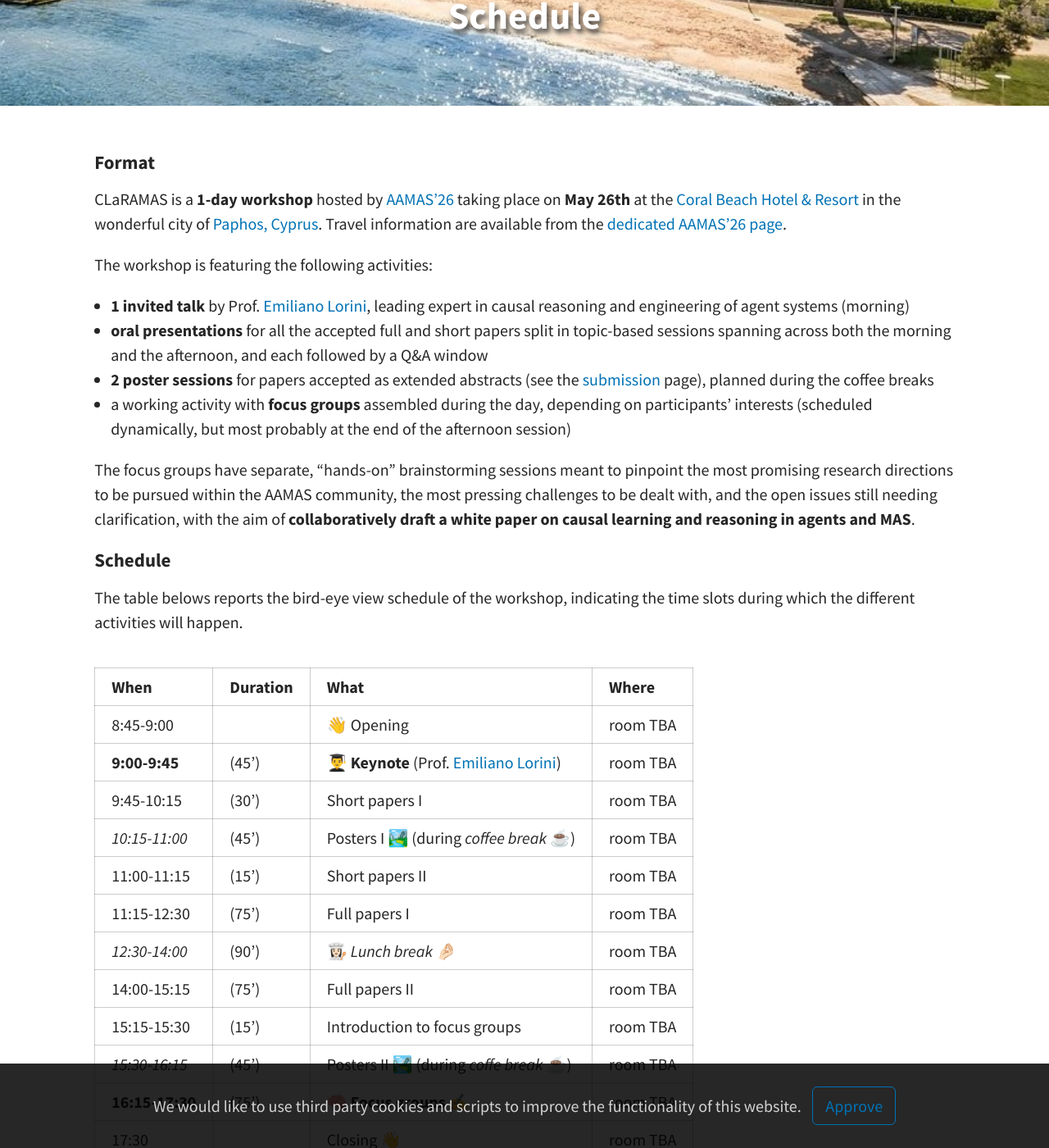
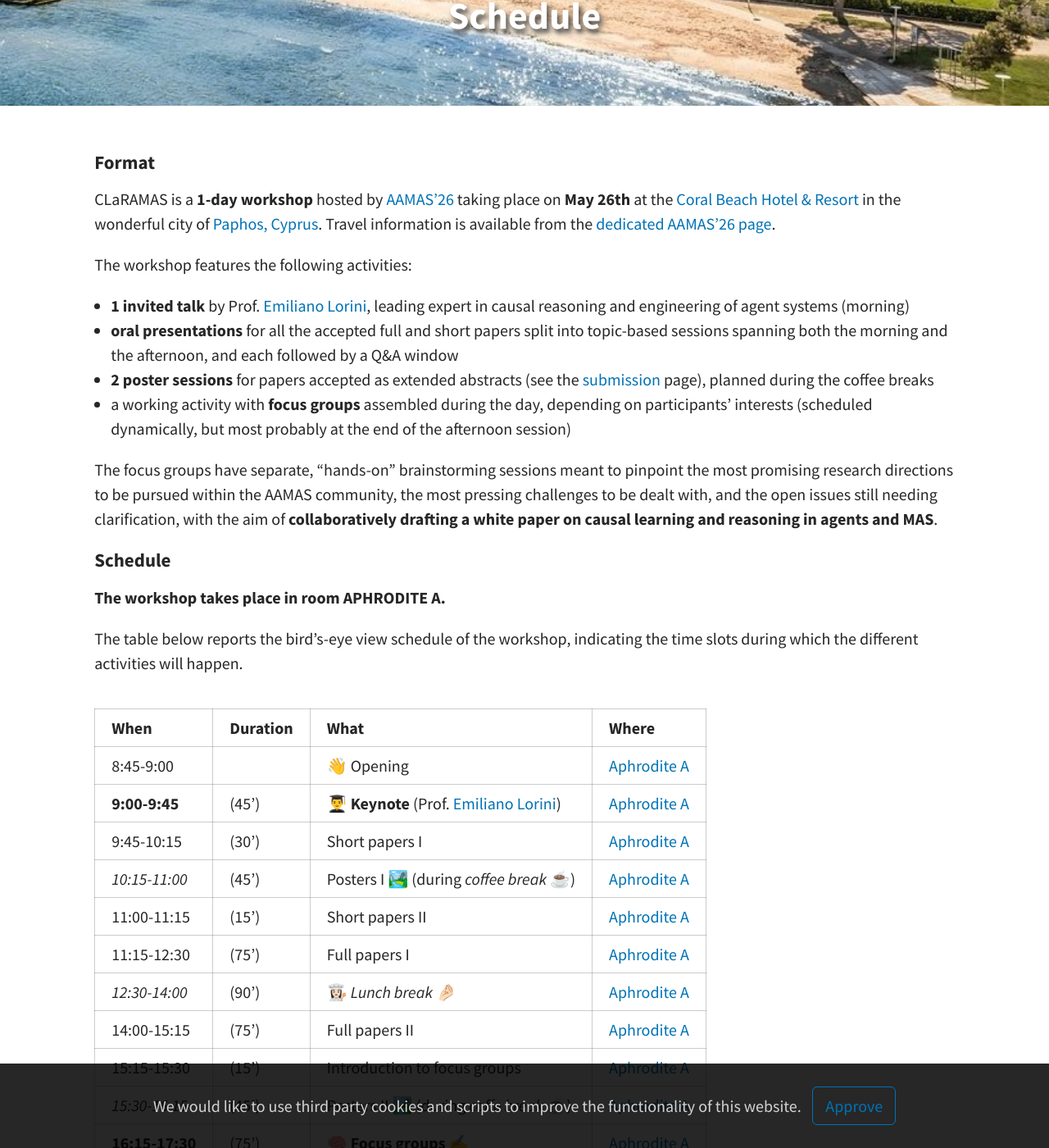
Before and after one commit to CLaRAMAS-workshop/claramas2026, a Jekyll site: the page built from pages/schedule.md, in a window 1280 px wide and 1400 px high, scrolled down 191 px. Shown: the whole window at 82% size. Built offline with Jekyll 4.4.1, drawn with Linux system fonts in a browser that asks for light colours; a script that is not in the unit is left out; some of the changed text lies outside the part shown.

Commit message:
Fix grammar and formatting in schedule.md

```diff
--- a/pages/schedule.md
+++ b/pages/schedule.md
@@ -9,13 +9,13 @@ tags: [format, schedule, papers, keynotes, posters]
 #### Format
 
 CLaRAMAS is a **1-day workshop** hosted by [AAMAS'26](https://cyprusconferences.org/aamas2026/) taking place on **May 26th** at the [Coral Beach Hotel & Resort](https://coral.com.cy/) in the wonderful city of [Paphos, Cyprus](https://www.visitpafos.org.cy/).
-Travel information are available from the [dedicated AAMAS'26 page](https://cyprusconferences.org/aamas2026/travel-information/).
+Travel information is available from the [dedicated AAMAS'26 page](https://cyprusconferences.org/aamas2026/travel-information/).
 
-The workshop is featuring the following activities:
+The workshop features the following activities:
   * **1 invited talk** by Prof. [Emiliano Lorini](https://www.irit.fr/~Emiliano.Lorini/), leading expert in causal reasoning and engineering of agent systems
 (morning)
   * **oral presentations** for all the accepted full and short papers
-split in topic-based sessions spanning across both the morning and the afternoon,
+split into topic-based sessions spanning both the morning and the afternoon,
 and each followed by a Q&A window
   * **2 poster sessions** for papers accepted as extended abstracts (see the [submission](/claramas2026/submission) page),
 planned during the coffee breaks
@@ -26,27 +26,29 @@ The focus groups have separate, "hands-on" brainstorming sessions
 meant to pinpoint the most promising research directions to be pursued within the AAMAS community,
 the most pressing challenges to be dealt with,
 and the open issues still needing clarification,
-with the aim of **collaboratively draft a white paper on causal learning and reasoning in agents and MAS**.
+with the aim of **collaboratively drafting a white paper on causal learning and reasoning in agents and MAS**.
 
 #### Schedule
 
-The table belows reports the bird-eye view schedule of the workshop,
+**The workshop takes place in room APHRODITE A.**
+
+The table below reports the bird's-eye view schedule of the workshop,
 indicating the time slots during which the different activities will happen.
 
 | When            | Duration | What                                                                               | Where    |
 |-----------------|----------|------------------------------------------------------------------------------------|----------|
-| 8:45-9:00       |          | 👋 Opening                                                                         | room TBA |
-| **9:00-9:45**   | (45')    | **👨‍🎓 Keynote** (Prof. [Emiliano Lorini](https://www.irit.fr/~Emiliano.Lorini/)) | room TBA |
-| 9:45-10:15      | (30')    | Short papers I                                                                     | room TBA |
-| *10:15-11:00*   | (45')    | Posters I 🏞️ (during *coffee break* ☕)                                            | room TBA |
-| 11:00-11:15     | (15')    | Short papers II                                                                    | room TBA |
-| 11:15-12:30     | (75')    | Full papers I                                                                      | room TBA |
-| *12:30-14:00*   | (90')    | 👩🏻‍🍳 *Lunch break* 🤌🏻                                                         | room TBA |
-| 14:00-15:15     | (75')    | Full papers II                                                                     | room TBA |
-| 15:15-15:30     | (15')    | Introduction to focus groups                                                       | room TBA |
-| *15:30-16:15*   | (45')    | Posters II 🏞️ (during *coffe break* ☕)                                            | room TBA |
-| **16:15-17:30** | (75')    | 🧠 **Focus groups** ✍                                                              | room TBA |
-| 17:30           |          | Closing 👋                                                                         | room TBA |
+| 8:45-9:00       |          | 👋 Opening                                                                         | [Aphrodite A](https://us06web.zoom.us/j/82978019991?pwd=8taCmGHoJLOFQTad8incSfgr8VzIVT.1) |
+| **9:00-9:45**   | (45')    | **👨‍🎓 Keynote** (Prof. [Emiliano Lorini](https://www.irit.fr/~Emiliano.Lorini/)) | [Aphrodite A](https://us06web.zoom.us/j/82978019991?pwd=8taCmGHoJLOFQTad8incSfgr8VzIVT.1) |
+| 9:45-10:15      | (30')    | Short papers I                                                                     | [Aphrodite A](https://us06web.zoom.us/j/82978019991?pwd=8taCmGHoJLOFQTad8incSfgr8VzIVT.1) |
+| *10:15-11:00*   | (45')    | Posters I 🏞️ (during *coffee break* ☕)                                            | [Aphrodite A](https://us06web.zoom.us/j/82978019991?pwd=8taCmGHoJLOFQTad8incSfgr8VzIVT.1) |
+| 11:00-11:15     | (15')    | Short papers II                                                                    | [Aphrodite A](https://us06web.zoom.us/j/82978019991?pwd=8taCmGHoJLOFQTad8incSfgr8VzIVT.1) |
+| 11:15-12:30     | (75')    | Full papers I                                                                      | [Aphrodite A](https://us06web.zoom.us/j/82978019991?pwd=8taCmGHoJLOFQTad8incSfgr8VzIVT.1) |
+| *12:30-14:00*   | (90')    | 👩🏻‍🍳 *Lunch break* 🤌🏻                                                         | [Aphrodite A](https://us06web.zoom.us/j/82978019991?pwd=8taCmGHoJLOFQTad8incSfgr8VzIVT.1) |
+| 14:00-15:15     | (75')    | Full papers II                                                                     | [Aphrodite A](https://us06web.zoom.us/j/82978019991?pwd=8taCmGHoJLOFQTad8incSfgr8VzIVT.1) |
+| 15:15-15:30     | (15')    | Introduction to focus groups                                                       | [Aphrodite A](https://us06web.zoom.us/j/82978019991?pwd=8taCmGHoJLOFQTad8incSfgr8VzIVT.1) |
+| *15:30-16:15*   | (45')    | Posters II 🏞️ (during *coffe break* ☕)                                            | [Aphrodite A](https://us06web.zoom.us/j/82978019991?pwd=8taCmGHoJLOFQTad8incSfgr8VzIVT.1) |
+| **16:15-17:30** | (75')    | 🧠 **Focus groups** ✍                                                              | [Aphrodite A](https://us06web.zoom.us/j/82978019991?pwd=8taCmGHoJLOFQTad8incSfgr8VzIVT.1) |
+| 17:30           |          | Closing 👋                                                                         | [Aphrodite A](https://us06web.zoom.us/j/82978019991?pwd=8taCmGHoJLOFQTad8incSfgr8VzIVT.1) |
 
 Every poster will be on display during every coffee break :)
 
```
Also changed, not shown: other parts of pages/schedule.md (+1 -1 lines).
